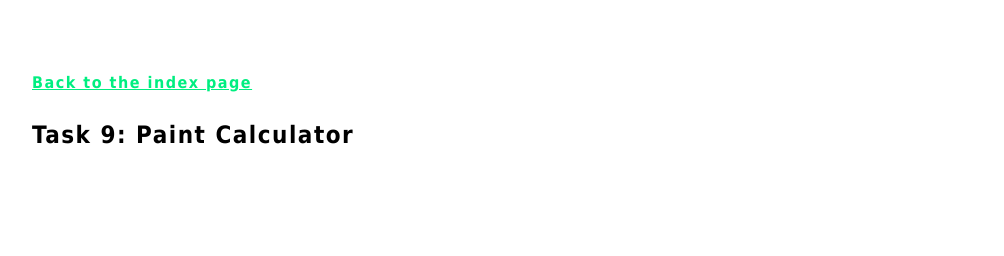
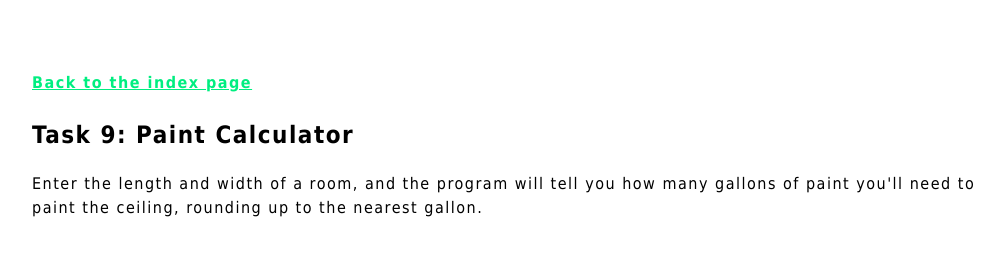
Before and after one commit to BNewing/JavaScript-57-Exercises-for-Programmers, a plain HTML site: page Tasks/Task9/Task9.html in a window 1280 px wide. Shown: the whole page, without its empty margins (126-1130 px from the left). Drawn offline with Linux system fonts and the light colour scheme.

Commit message:
Addition of Description to Task 9

```diff
--- a/Tasks/Task9/Task9.html
+++ b/Tasks/Task9/Task9.html
@@ -9,7 +9,7 @@
 <body>
 <h4><a href="../../index.html">Back to the index page</a></h4>
 <h2> Task 9: Paint Calculator </h2>
-
+<p>Enter the length and width of a room, and the program will tell you how many gallons of paint you'll need to paint the ceiling, rounding up to the nearest gallon.</p>
 
 </body>
 
```
